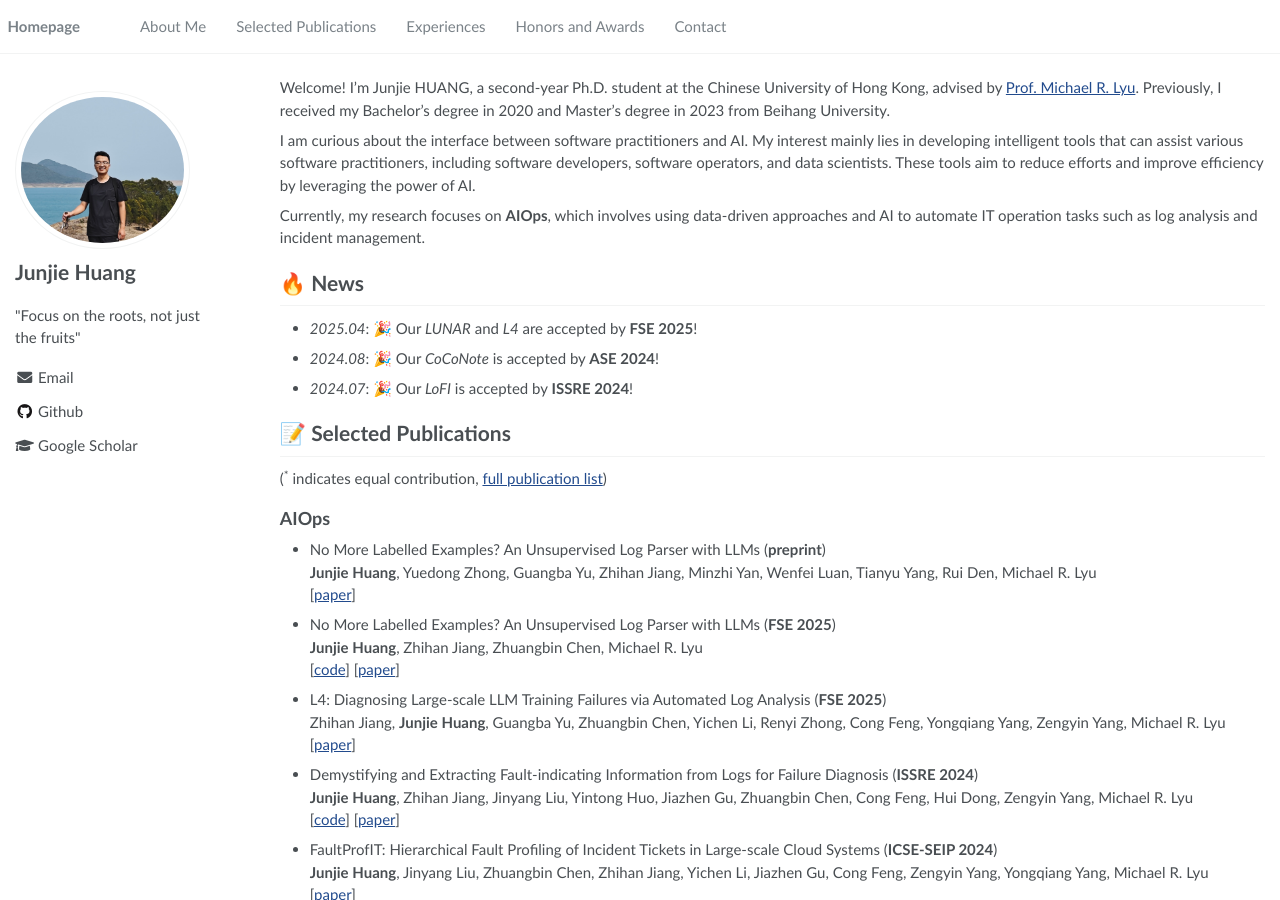
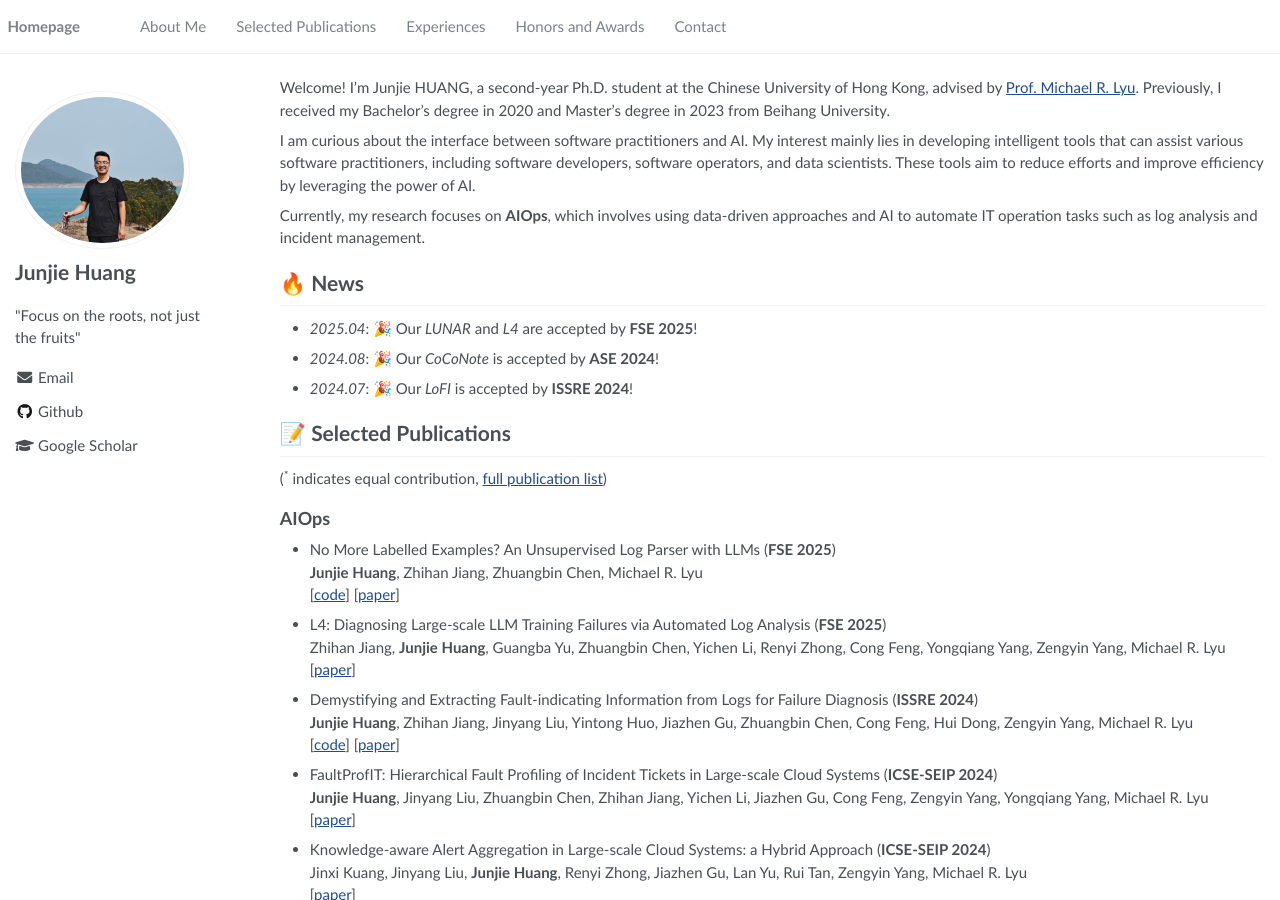
Before and after one commit to Jun-jie-Huang/jun-jie-huang.github.io, a Jekyll site: the page built from _pages/about.md, in a window 1280 px wide and 900 px high. Built offline with Jekyll 4.4.1, drawn with Linux system fonts in a browser that asks for light colours; a script that is not in the unit is left out.

Commit message:
update paper

```diff
--- a/_pages/pub.md
+++ b/_pages/pub.md
@@ -5,7 +5,6 @@
 
 ## AIOps
 
-- No More Labelled Examples? An Unsupervised Log Parser with LLMs (**preprint**) <br>**Junjie Huang**, Yuedong Zhong, Guangba Yu, Zhihan Jiang, Minzhi Yan, Wenfei Luan, Tianyu Yang, Rui Den, Michael R. Lyu <br>\[[paper](/assets/papers/ase25_iknow.pdf)\]
 - No More Labelled Examples? An Unsupervised Log Parser with LLMs (**FSE 2025**) <br>**Junjie Huang**, Zhihan Jiang, Zhuangbin Chen, Michael R. Lyu <br>
     \[[code](https://github.com/Jun-jie-Huang/LUNAR)\] \[[paper](/assets/papers/fse25_lunar.pdf)\]
 
```
